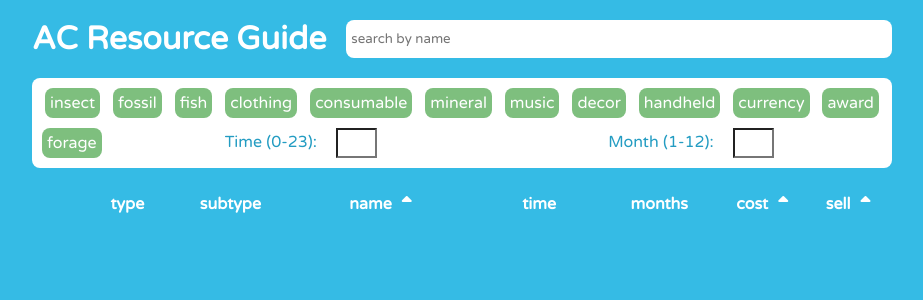
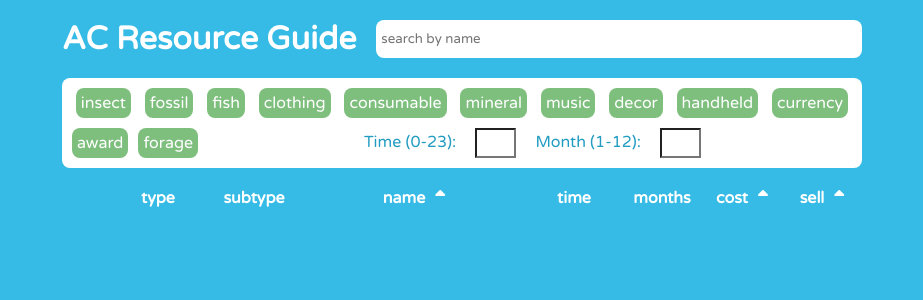
Before and after one commit to kristinalustig/acrg, a Flask app: page / in a window 1280 px wide. Shown: the top 300 px of the page, without its empty margins (178-1101 px from the left). Run offline with Flask 2, Linux system fonts and the light colour scheme; data that the repository does not hold is empty; some libraries are stand-ins or nearby versions.

Commit message:
Fixed more CSS issues, got rows working on mobile sizes

```diff
--- a/app.py
+++ b/app.py
@@ -117,9 +117,6 @@ def items_get():
         OFFSET %s ROWS
         FETCH FIRST 50 ROW ONLY;"""
     paramtuple += (int(page)*50,)
-
-    print(sqlquery)
-
     cursor.execute(sqlquery, paramtuple)
     items = cursor.fetchall()
     c.commit()
--- a/static/css/index.css
+++ b/static/css/index.css
@@ -20,7 +20,7 @@ input[type=number] {
 }
 
 .container {
-    max-width: 860px;
+    max-width: 800px;
     display: flex;
     flex-flow: column;
     justify-content: center;
@@ -65,6 +65,7 @@ input[type=number] {
     margin: 5px;
     border-radius: 8px;
     color: white;
+    max-height: 30px;
 }
 
 .filterpill * {
@@ -102,7 +103,6 @@ input[type=number] {
 
 /* TABLE CSS */
 .itemstable {
-    border: 1px solid #35BBE5;
     width: 100%;
     text-align: left;
     vertical-align: middle;
@@ -112,26 +112,18 @@ input[type=number] {
 }
 
 .c1 {
-    width: 5%;
+    width: 6%;
 }
 
-.c2, .c3 {
+.c2, .c3, .c5 {
     width: 12%;
 }
 
 .c4 {
-    width: 23%;
+    width: 28%;
 }
 
-.c5 {
-    width: 14%;
-}
-
-.c6 {
-    width: 14%;
-}
-
-.c7, .c8 {
+.c6, .c7, .c8 {
     width: 10%;
 }
 
@@ -172,7 +167,7 @@ input[type=number] {
 }
 
 thead th {
-    padding: 5px 10px;
+    padding: 0px 10px;
     margin-bottom: 5px;
     text-align: center;
     overflow: hidden;
--- a/templates/index.html
+++ b/templates/index.html
@@ -30,8 +30,7 @@
                 <div>
                     <label for="time" class="filterlabel">Time (0-23):</label>
                     <input type="number" name="time" class="filterinput js-time" min="0" max="23">
-                </div>
-                <div>
+
                     <label for="number" class="filterlabel">Month (1-12):</label>
                     <input type="number" name="month" class="filterinput js-month" min="1" max="12">
                 </div>
```
Also changed, not shown: other parts of static/css/index.css (+33 -6 lines).
